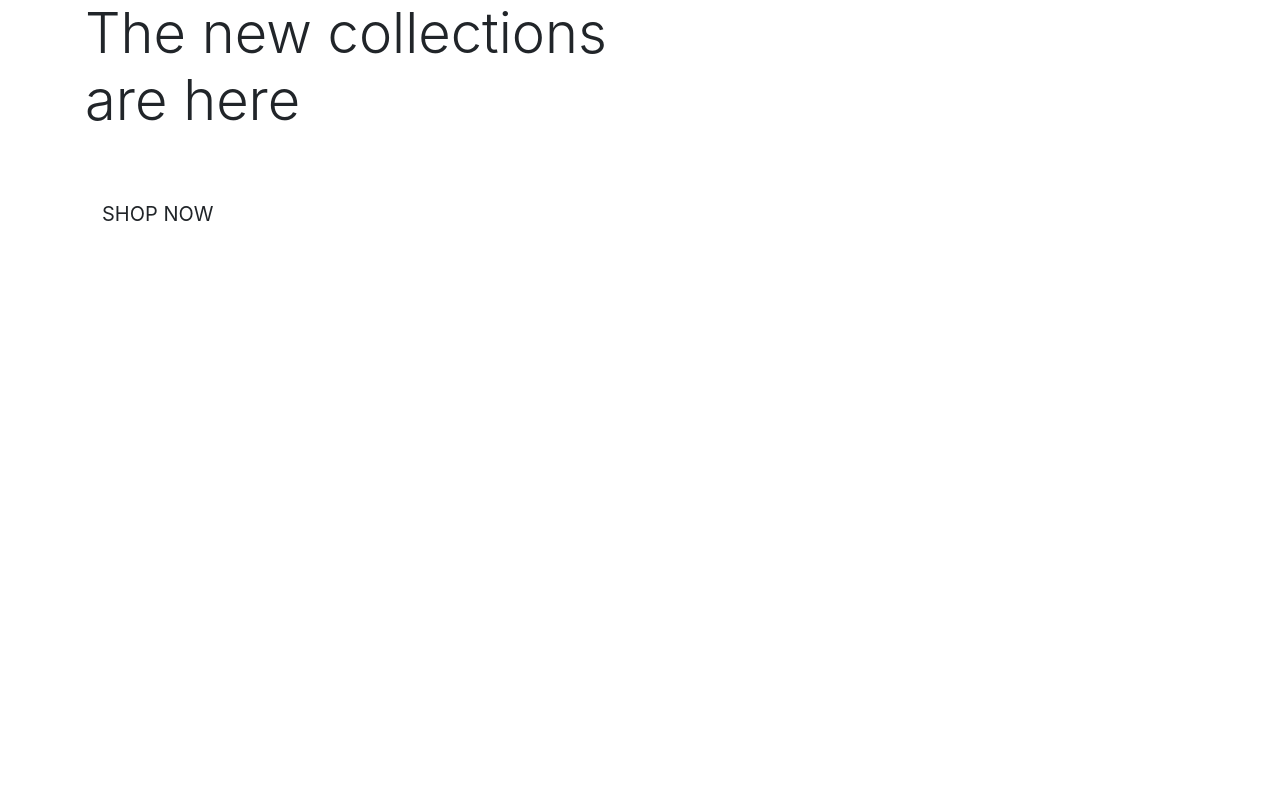
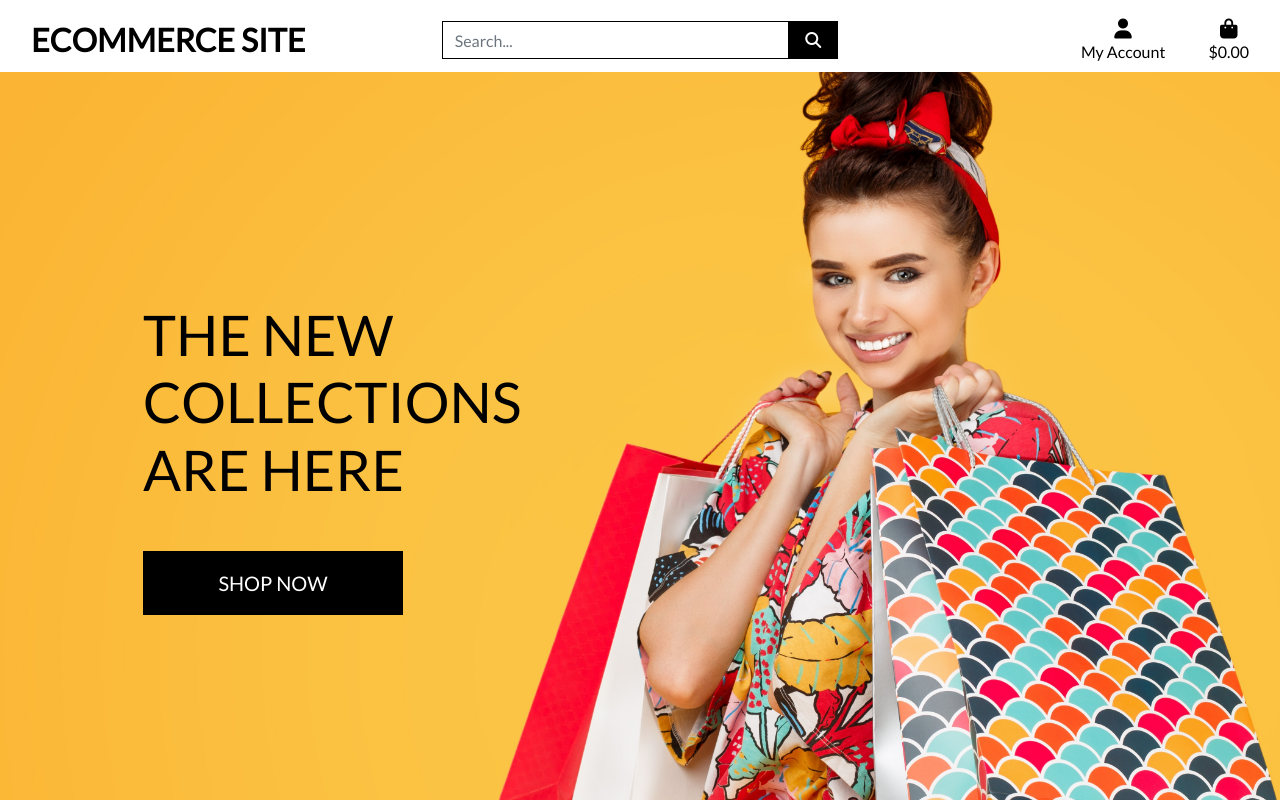
Before and after one commit to Zandirin/Ecomm, a Django app: page / in a window 1280 px wide. Run offline with Django 3.2, Linux system fonts and the light colour scheme; some libraries are stand-ins or nearby versions.

Commit message:
adds styles to base html and homepage

```diff
--- a/ecommerce/settings.py
+++ b/ecommerce/settings.py
@@ -147,6 +147,10 @@
 # https://docs.djangoproject.com/en/3.2/howto/static-files/
 
 STATIC_URL = '/static/'
+STATICFILES_DIRS = (os.path.join(BASE_DIR, 'static'),)
+
+MEDIA_URL = '/media/'
+MEDIA_ROOT = os.path.join(BASE_DIR, 'media')
 
 # Default primary key field type
 # https://docs.djangoproject.com/en/3.2/ref/settings/#default-auto-field
--- a/ecommerce/urls.py
+++ b/ecommerce/urls.py
@@ -15,9 +15,11 @@
 """
 from django.contrib import admin
 from django.urls import path, include
+from django.conf import settings
+from django.conf.urls.static import static
 
 urlpatterns = [
     path('admin/', admin.site.urls),
     path('accounts/', include('allauth.urls')),
     path('', include('home.urls')),
-]
+] + static(settings.MEDIA_URL, document_root=settings.MEDIA_ROOT)
--- /dev/null
+++ b/static/css/base.css
@@ -0,0 +1,81 @@
+html {
+    height: 100%;
+}
+
+body {
+    background: url('/media/homepage_background_cropped.jpg') no-repeat center center fixed;
+    background-size: cover;
+    height: calc(100vh - 164px);
+    color: #555;
+    font-family: 'Lato';
+}
+
+/* from Bulma */
+.icon {
+    align-items: center;
+    display: inline-flex;
+    justify-content: center;
+    height: 1.5rem;
+    width: 1.5rem;
+}
+
+.logo-font {
+    text-transform: uppercase;
+}
+
+.main-logo-link {
+    width: fit-content;
+}
+
+.shop-now-button {
+    background: black;
+    color: white;
+    min-width: 260px;
+}
+
+.btn-black {
+    background: black;
+    color: white;
+}
+
+.shop-now-button:hover,
+.shop-now-button:active,
+.shop-now-button:focus,
+.btn-black:hover,
+.btn-black:active,
+.btn-black:focus {
+    background: #222;
+    color: white;
+}
+
+.text-black {
+    color: #000 !important;
+}
+
+.border-black {
+    border: 1px solid black !important;
+}
+
+/* -------------------------------- Media Queries */
+
+/* Slightly larger container on xl screens */
+@media (min-width: 1200px) {
+    .container {
+        max-width: 80%;
+    }
+}
+
+/* fixed top navbar only on medium and up */
+@media (min-width: 992px) {
+    .fixed-top-desktop-only {
+        position: fixed;
+        top: 0;
+        right: 0;
+        left: 0;
+        z-index: 1030;
+    }
+
+    .header-container {
+        padding-top: 164px;
+    }
+}
--- a/templates/base.html
+++ b/templates/base.html
@@ -15,12 +15,15 @@
 
     {% block corecss %}
         <link rel="stylesheet" href="https://stackpath.bootstrapcdn.com/bootstrap/4.4.1/css/bootstrap.min.css" integrity="sha384-Vkoo8x4CGsO3+Hhxv8T/Q5PaXtkKtu6ug5TOeNV6gBiFeWPGFN9MuhOf23Q9Ifjh" crossorigin="anonymous">
+        <link rel="stylesheet" href="https://fonts.googleapis.com/css?family=Lato&display=swap">
+        <link rel="stylesheet" href="{% static 'css/base.css' %}">
     {% endblock %}
 
     {% block extra_css %}
     {% endblock %}
 
     {% block corejs %}
+        <script src="https://kit.fontawesome.com/e9c73d7092.js" crossorigin="anonymous"></script>
         <script src="https://cdn.jsdelivr.net/npm/jquery@3.5.1/dist/jquery.min.js"
             integrity="sha256-9/aliU8dGd2tb6OSsuzixeV4y/faTqgFtohetphbbj0=" crossorigin="anonymous"></script>
         <script src="https://cdn.jsdelivr.net/npm/popper.js@1.16.0/dist/umd/popper.min.js" integrity="sha384-Q6E9RHvbIyZFJoft+2mJbHaEWldlvI9IOYy5n3zV9zzTtmI3UksdQRVvoxMfooAo" crossorigin="anonymous"></script>
@@ -33,7 +36,66 @@
     <title>Ecommerce Site {% block extra_title %}{% endblock %}</title>
   </head>
   <body>
-    <header class="container-fluid fixed-top"></header>
+    <header class="container-fluid fixed-top">
+        <div id="topnav" class="row bg-white pt-lg-2 d-none d-lg-flex">
+            <div class="col-12 col-lg-4 my-auto py-1 py-lg-0 text-center text-lg-left">
+                <a href="{% url 'home' %}" class="nav-link main-logo-link"><h2 class="logo-font text-black my-0"><strong>Ecommerce Site</strong></h2></a>
+            </div>
+            <div class="col-12 col-lg-4 my-auto py-1 py-lg-0">
+                <form method="GET" action="">
+                    <div class="input-group w-100">
+                        <input type="text" class="form-control border border-black rounded-0" name="q" placeholder="Search...">
+                        <div class="input-group-append">
+                            <button class="form-control btn btn-black border border-black rounded-0" type="submit">
+                                <span class="icon">
+                                    <i class="fas fa-search"></i>
+                                </span>
+                            </button>
+                        </div>
+                    </div>
+                </form>
+            </div>
+            <div class="col-12 col-lg-4 my-auto py-1 py-lg-0">
+                <ul class="list-inline list-unstyled text-center text-lg-right my-0">
+                    <li class="list-inline-item dropdown">
+                        <a class="text-black nav-link" href="#" id="user-options" data-toggle="dropdown" aria-haspopup="true"
+                            aria-expanded="false">
+                            <div class="text-center">
+                                <div><i class="fas fa-user fa-lg"></i></div>
+                                <p class="my-0">My Account</p>
+                            </div>
+                        </a>
+                        <div class="dropdown-menu border-0" aria-labelledby="user-options">
+                            {% if request.user.is_authenticated %}
+                            {% if request.user.is_superuser %}
+                            <a href="" class="dropdown-item">Product Management</a>
+                            {% endif %}
+                            <a href="" class="dropdown-item">My Profile</a>
+                            <a href="{% url 'account_logout' %}" class="dropdown-item">Logout</a>
+                            {% else %}
+                            <a href="{% url 'account_signup' %}" class="dropdown-item">Register</a>
+                            <a href="{% url 'account_login' %}" class="dropdown-item">Login</a>
+                            {% endif %}
+                        </div>
+                    </li>
+                    <li class="list-inline-item">
+                        <a class="{% if grand_total %}text-info font-weight-bold{% else %}text-black{% endif %} nav-link" href="">
+                            <div class="text-center">
+                                <div><i class="fas fa-shopping-bag fa-lg"></i></div>
+                                <p class="my-0">
+                                    {% if grand_total %}
+                                    ${{ grand_total|floatformat:2 }}
+                                    {% else %}
+                                    $0.00
+                                    {% endif %}
+                                </p>
+                            </div>
+                        </a>
+                    </li>
+                </ul>
+            </div>
+        </div>
+    </header>
 
     {% if messages %}
         <div class="message-container"></div>
```
Also changed, not shown: media/homepage_background_cropped.jpg (added).
